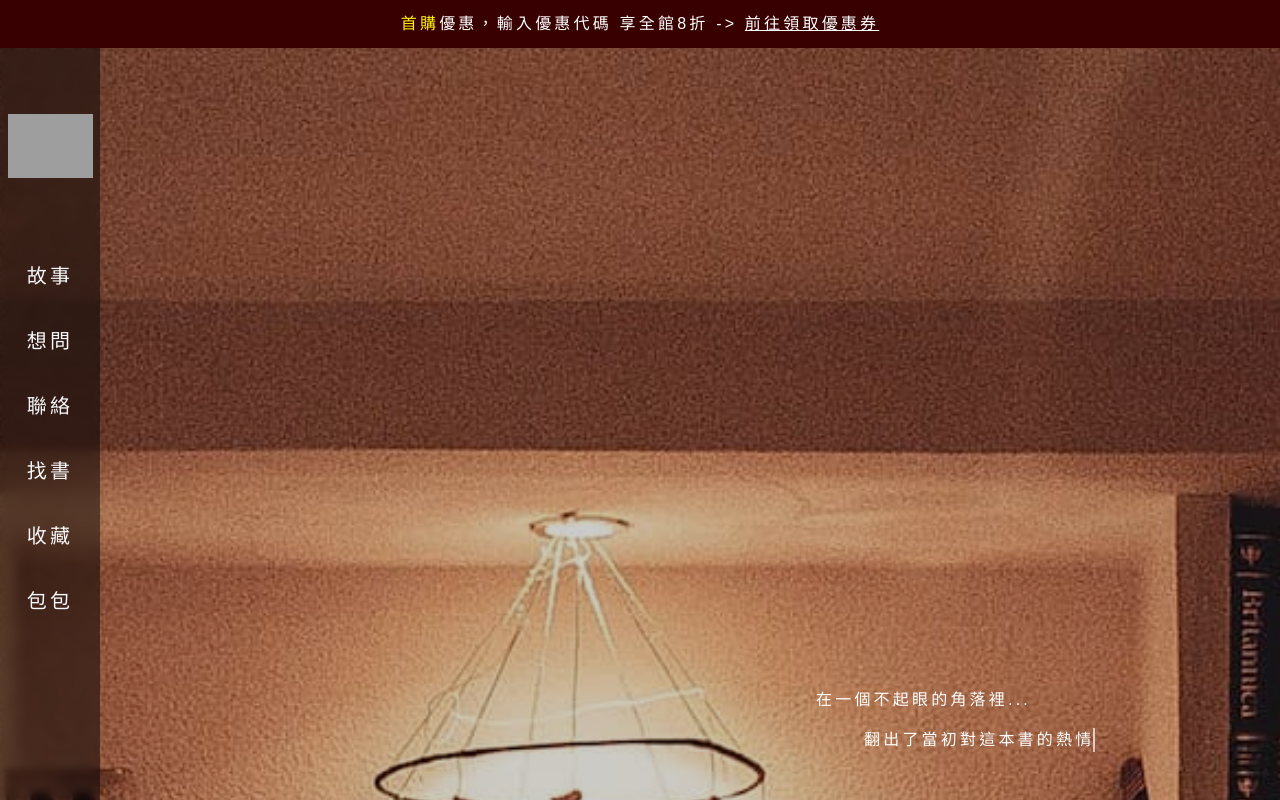
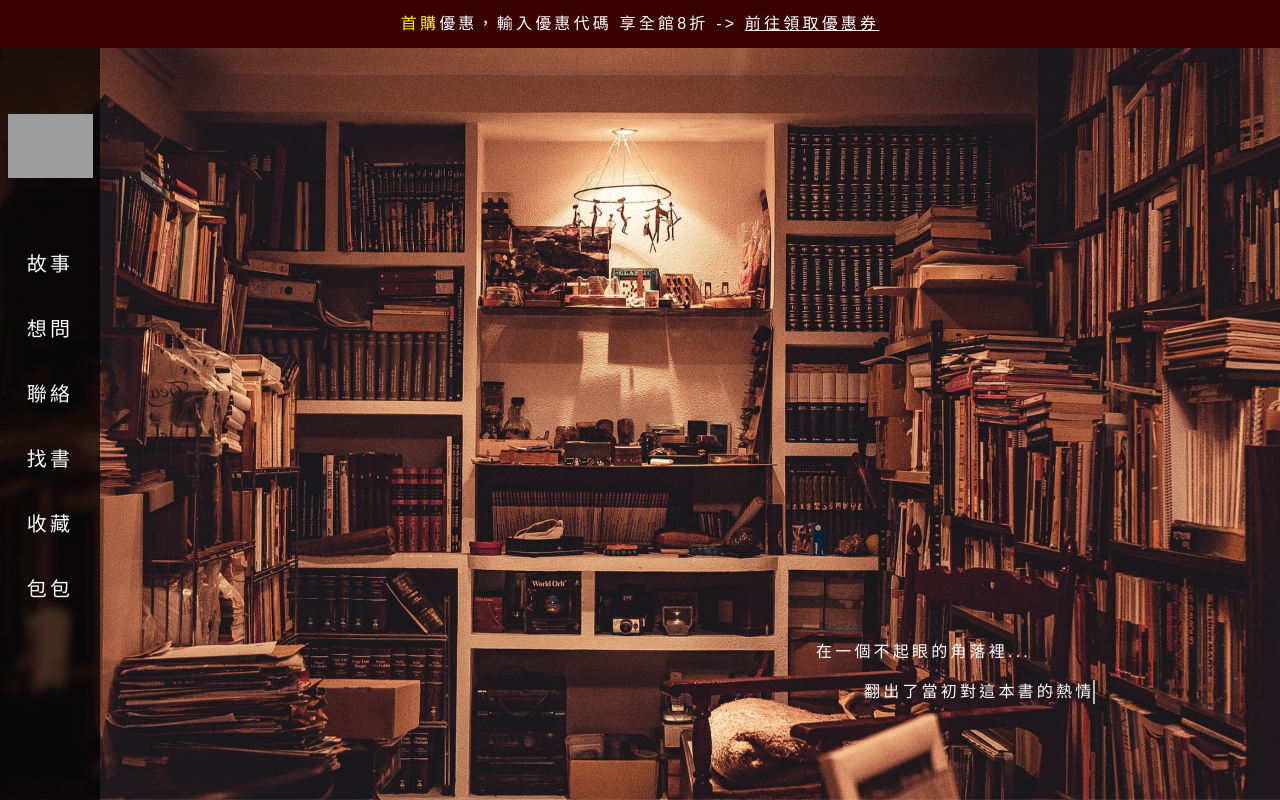
Before and after one commit to emmasyu/rebooklife-store, a Vue app: page / in a window 1280 px wide. Shown: the top 800 px of the page. Built offline with nearby package versions, Linux system fonts and the light colour scheme; grey boxes are pictures that could not be loaded; what @vee-validate/i18n would draw is missing.

Commit message:
fix: 🐛 fix home background fixed position not work at safari

```diff
--- a/src/views/front/Home/HomeView.vue
+++ b/src/views/front/Home/HomeView.vue
@@ -1,27 +1,22 @@
 <template>
-  <div class="home-bg cover-blur">
-    <AdCouponCol />
-    <Navbar />
-    <Content />
-  </div>
+  <Background />
+  <AdCouponCol />
+  <Navbar />
+  <Content />
 </template>
 
 <script>
 import Navbar from "./components/Navbar.vue";
 import Content from "./components/Content.vue";
+import Background from "./components/Background.vue";
 import AdCouponCol from "@/components/front/AdCouponCol.vue";
 
 export default {
   components: {
     Navbar,
     Content,
+    Background,
     AdCouponCol,
   },
 };
 </script>
-
-<style scoped>
-.cover-blur::before {
-  backdrop-filter: initial;
-}
-</style>
--- /dev/null
+++ b/src/views/front/Home/components/Background.vue
@@ -0,0 +1,3 @@
+<template>
+  <div class="home-bg fixed-top vh-100 w-100 z-n1"></div>
+</template>
--- a/src/views/front/Home/components/Content.vue
+++ b/src/views/front/Home/components/Content.vue
@@ -14,7 +14,7 @@
     >
       <div class="ps-6 w-13 me-8">
         <p class="typewriter mb-4">在一個不起眼的角落裡...</p>
-        <p class="typewriter mb-8 ms-8">翻出了當初對這本書的熱情</p>
+        <p class="typewriter mb-11 ms-8">翻出了當初對這本書的熱情</p>
       </div>
     </div>
     <div
--- a/src/views/front/Home/components/Navbar.vue
+++ b/src/views/front/Home/components/Navbar.vue
@@ -5,7 +5,7 @@
     <div class="container-fluid flex-lg-column h-75 px-2">
       <a class="navbar-brand mx-auto" href="#"
         ><img
-          class="navbar-brand-logo align-baseline d-lg-block w-xxl-100 w-7 mb-lg-5"
+          class="navbar-brand-logo d-block w-xxl-100 w-7"
           :src="logoPhoto"
           alt="rebooklife"
       /></a>
@@ -194,7 +194,7 @@ export default {
     display: block;
     width: 100%;
     height: 100%;
-    background-color: rgba(0, 0, 0, 0.5);
+    background-color: rgba(0, 0, 0, 0.7);
     backdrop-filter: blur(5px);
     z-index: -1;
   }
```
